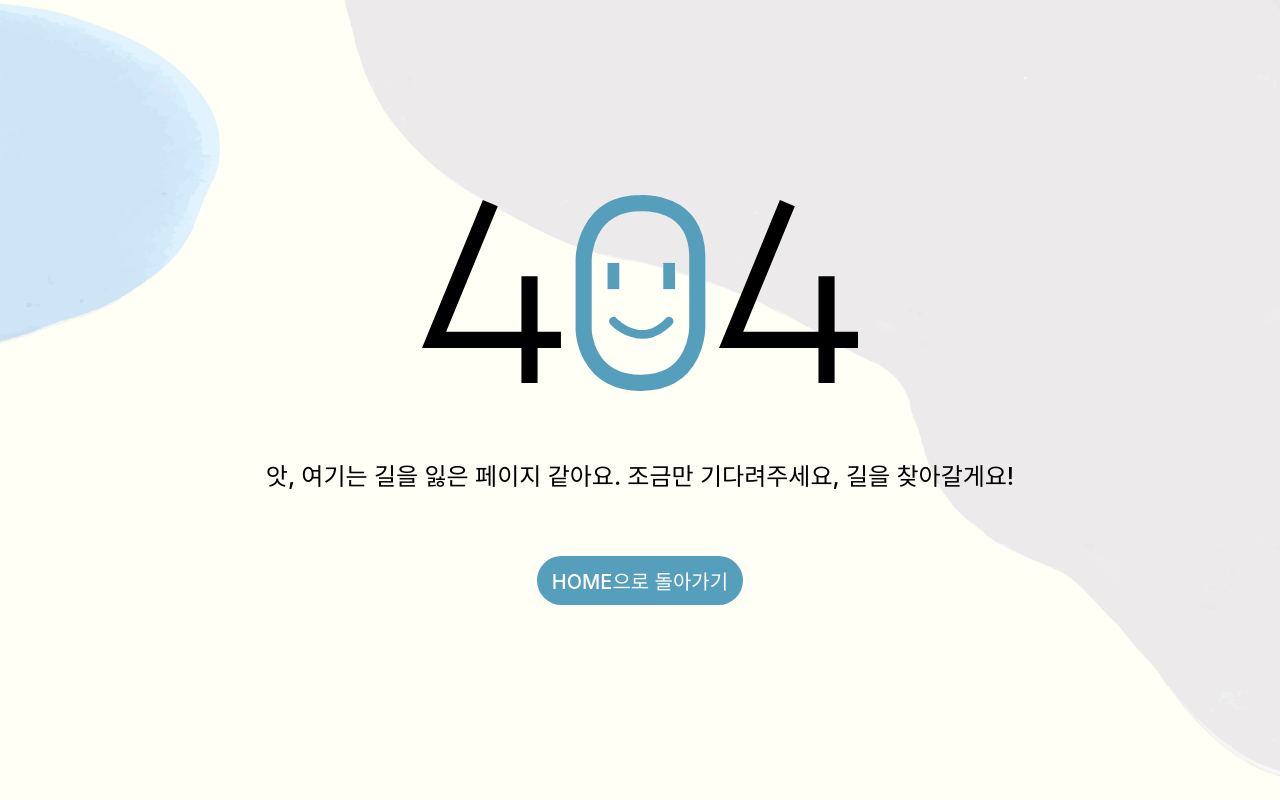
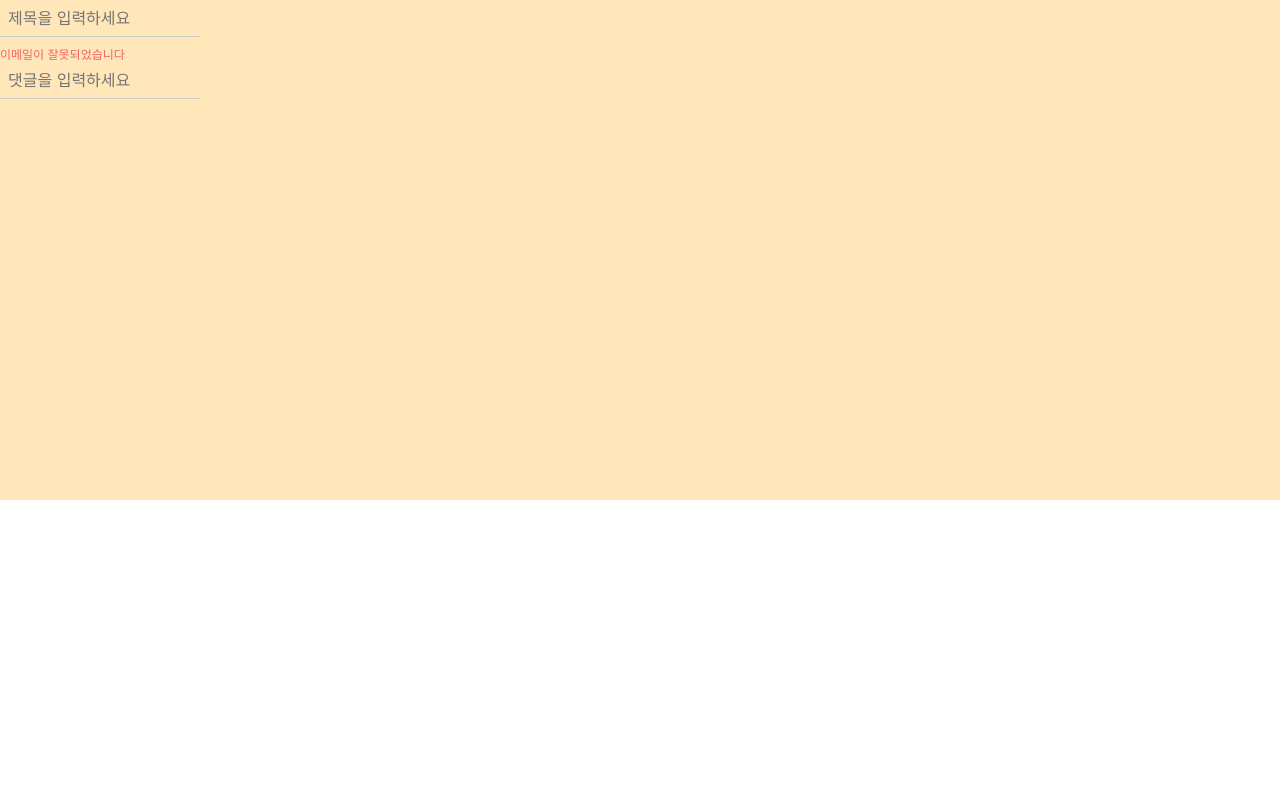
Before and after one commit to codestates-seb/seb44_main_023, a React (Vite) app in the folder client/: page / in a window 1280 px wide. Built offline with nearby package versions, Linux system fonts and the light colour scheme.

Commit message:
fix:FE/common/Input - 스타일 컴포넌트 위치 수정 - 컴포넌트 이름 수정 - px -> rem 변경 - 엔터 이벤트 추가

```diff
--- a/client/src/App.jsx
+++ b/client/src/App.jsx
@@ -1,10 +1,12 @@
 import { Route, Routes } from "react-router-dom";
-import ErrorPage from "./pages/ErrorPage"
+import ErrorPage from "./pages/ErrorPage";
+import Test from "./pages/Test";
 
 function App() {
   return (
     <>
       <Routes>
+        <Route path="*" element={<Test />} />
         <Route path="*" element={<ErrorPage />} />
       </Routes>
     </>
--- a/client/src/components/Input/PageInput.jsx
+++ b/client/src/components/Input/PageInput.jsx
@@ -1,22 +1,49 @@
 import React from "react";
 import styled from "styled-components";
 
-// 인풋 백그라운드 none
+const PageInput = ({
+  type,
+  width,
+  placeholder,
+  info,
+  size,
+  height,
+  fontSize,
+  value,
+  onChange,
+  onKeyPress,
+}) => {
+  return (
+    <InputContainer width={width}>
+      <InputField
+        type={type}
+        placeholder={placeholder}
+        size={size}
+        height={height}
+        fontSize={fontSize}
+        value={value}
+        onChange={onChange}
+        onKeyPress={onKeyPress}
+      />
+      {info && <InputInfo>{info}</InputInfo>}
+    </InputContainer>
+  );
+};
+
 const InputContainer = styled.div`
-  margin-bottom: 16px; // 마진 삭제
+  width: ${(props) => props.width || "auto"};
 `;
 
 const InputField = styled.input`
   width: ${(props) => props.size || "100%"};
-  height: ${(props) =>
-    props.height || "auto"}; /* 프롭스로 전달된 height 값 사용 */
-  padding: 8px;
+  height: ${(props) => props.height || "auto"};
+  padding: 0.8rem;
   border: none;
   border-bottom: 1px solid #ccc;
   outline: none;
   transition: border-bottom-color 0.3s ease;
-  font-size: ${(props) =>
-    props.fontSize || "14px"}; /* 프롭스로 전달된 fontSize 값 사용 */
+  background-color: transparent;
+  font-size: ${(props) => props.fontSize || "1.4rem"};
 
   &:focus {
     border-bottom-color: var(--color-blue-03);
@@ -24,34 +51,9 @@ const InputField = styled.input`
 `;
 
 const InputInfo = styled.div`
-  margin-top: 8px;
-  font-size: 12px;
-  color: var(--color-red); // 레드 수정
+  margin-top: 0.8rem;
+  font-size: 1.2rem;
+  color: var(--color-red-01);
 `;
 
-const Input = ({
-  placeholder,
-  info,
-  size,
-  height,
-  fontSize,
-  value,
-  onChange,
-}) => {
-  return (
-    <InputContainer>
-      <InputField
-        type="text" // 이것도 프룹 전달
-        placeholder={placeholder}
-        size={size}
-        height={height}
-        fontSize={fontSize}
-        value={value}
-        onChange={onChange}
-      />
-      {info && <InputInfo>{info}</InputInfo>}
-    </InputContainer>
-  );
-};
-
-export default Input;
+export default PageInput;
--- a/client/src/pages/Test.jsx
+++ b/client/src/pages/Test.jsx
@@ -1,15 +1,11 @@
 import React, { useState } from "react";
-import Input from "../components/Input/ModalInput";
+import Input from "../components/Input/PageInput";
 import { FiSend } from "react-icons/fi";
 import styled from "styled-components";
 
 const TestContainer = styled.div`
   background-color: #ffe7ba;
   height: 500px;
-`;
-
-const FiSendIcon = styled(FiSend)`
-  font-size: 16px; /* 크기 조정 */
 `;
 
 const TestComponent = () => {
@@ -38,32 +34,27 @@ const TestComponent = () => {
     console.log("댓글 내용:", comment);
   };
 
+  const handleKeyPress = (event) => {
+    if (event.key === "Enter") {
+      console.log("댓글 내용:", comment);
+    }
+  };
+
   return (
     <TestContainer>
       <Input
-        label="제목"
         placeholder="제목을 입력하세요"
         value={title}
         width="20rem"
         onChange={handleTitleChange}
-        focused={true}
+        info="이메일이 잘못되었습니다"
       />
       <Input
-        label="내용"
-        placeholder="내용을 입력하세요"
-        value={content}
-        width="20rem"
-        onChange={handleContentChange}
-        focused={false}
-      />
-      <Input
-        type="text"
         placeholder="댓글을 입력하세요"
         value={comment}
-        size="20rem"
+        width="20rem"
         onChange={handleCommentChange}
-        suffix={<FiSendIcon onClick={handleCommentSubmit} />}
-        focused={true}
+        onKeyPress={handleKeyPress}
       />
     </TestContainer>
   );
```
Also changed, not shown: client/src/components/Input/ModalInput.jsx (+7 -2 lines).
